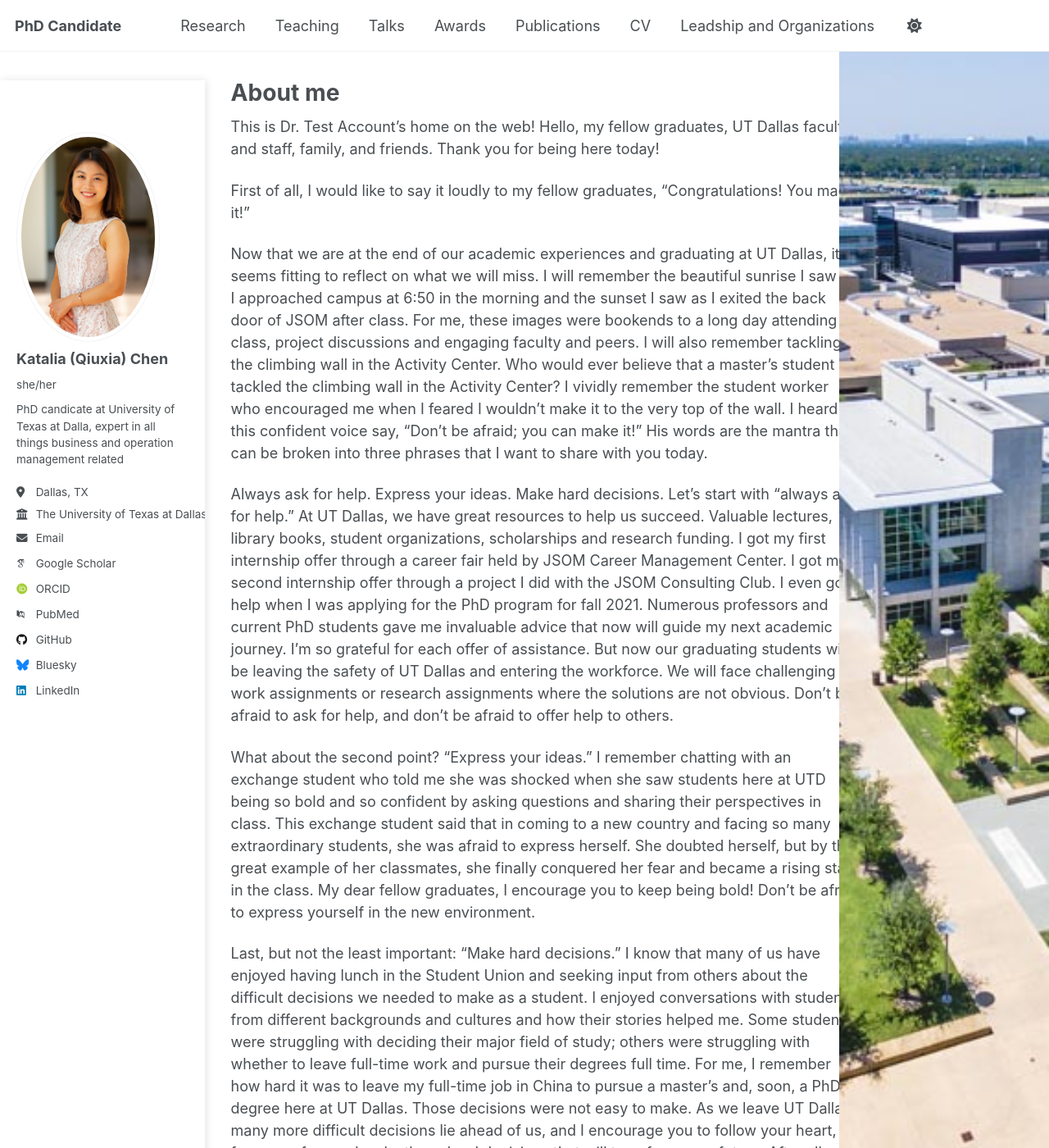
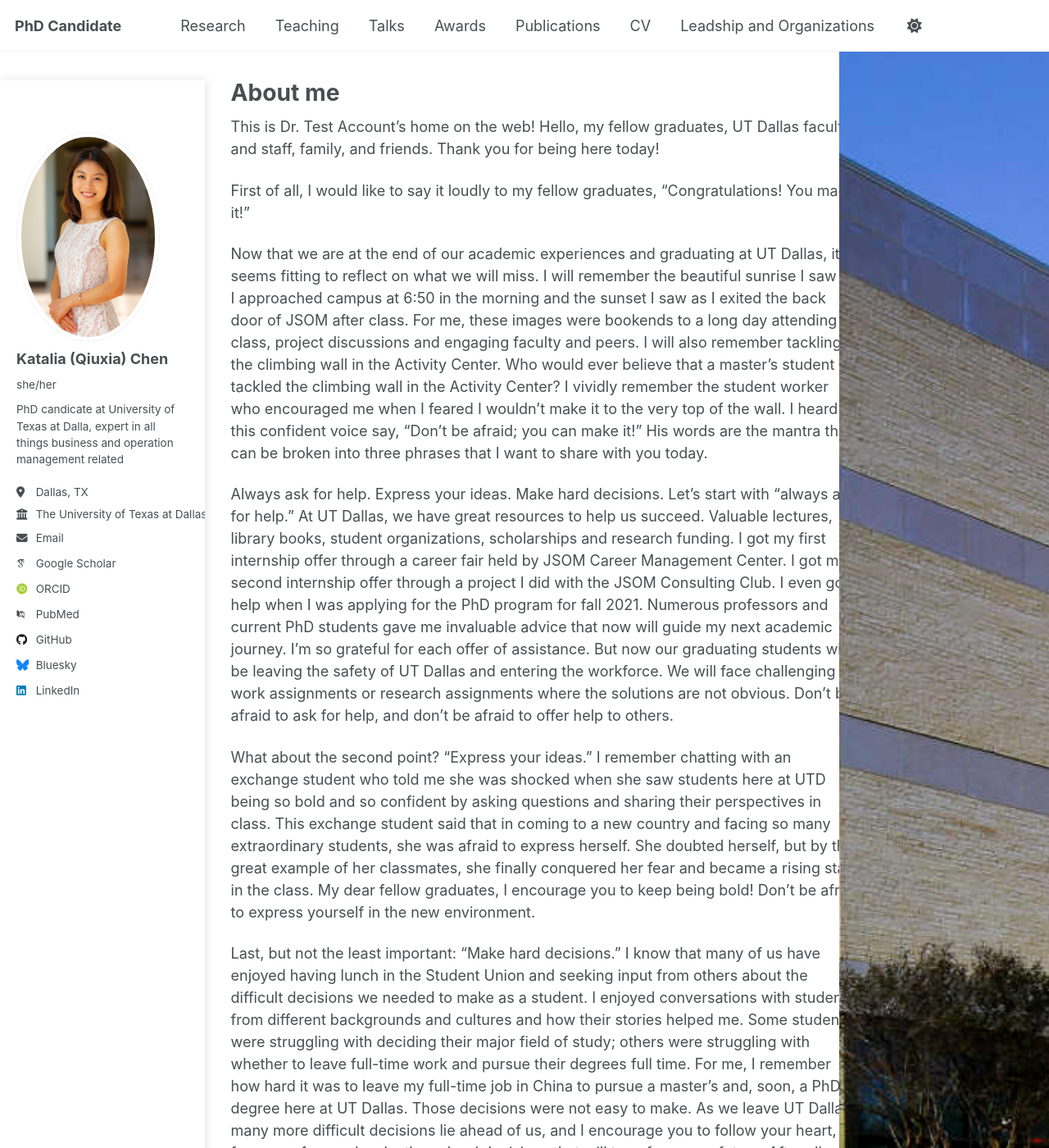
Before and after one commit to qxc2/Katalia_Qiuxia_Chen_v1, a Jekyll site: the page built from _pages/about.md, in a window 1280 px wide and 1400 px high. Shown: the whole window at 82% size. Built offline with Jekyll 4.4.1, drawn with Linux system fonts in a browser that asks for light colours; some web fonts are replaced.

Commit message:
Update main.scss

```diff
--- a/assets/css/main.scss
+++ b/assets/css/main.scss
@@ -79,7 +79,7 @@
     right: 0;
     width: 20vw;  /* Adjust width of the background image */
     height: 100vh; /* Full height */
-    background-image: url('https://sp112358.github.io/Katalia_Qiuxia_Chen_2/assets/UTD-1.jpg'); /* Update with correct path */
+    background-image: url('https://sp112358.github.io/Katalia_Qiuxia_Chen_2/assets/UTD.png'); /* Update with correct path */
     background-size: cover;
     background-position: center ;
     background-repeat: no-repeat;
```
